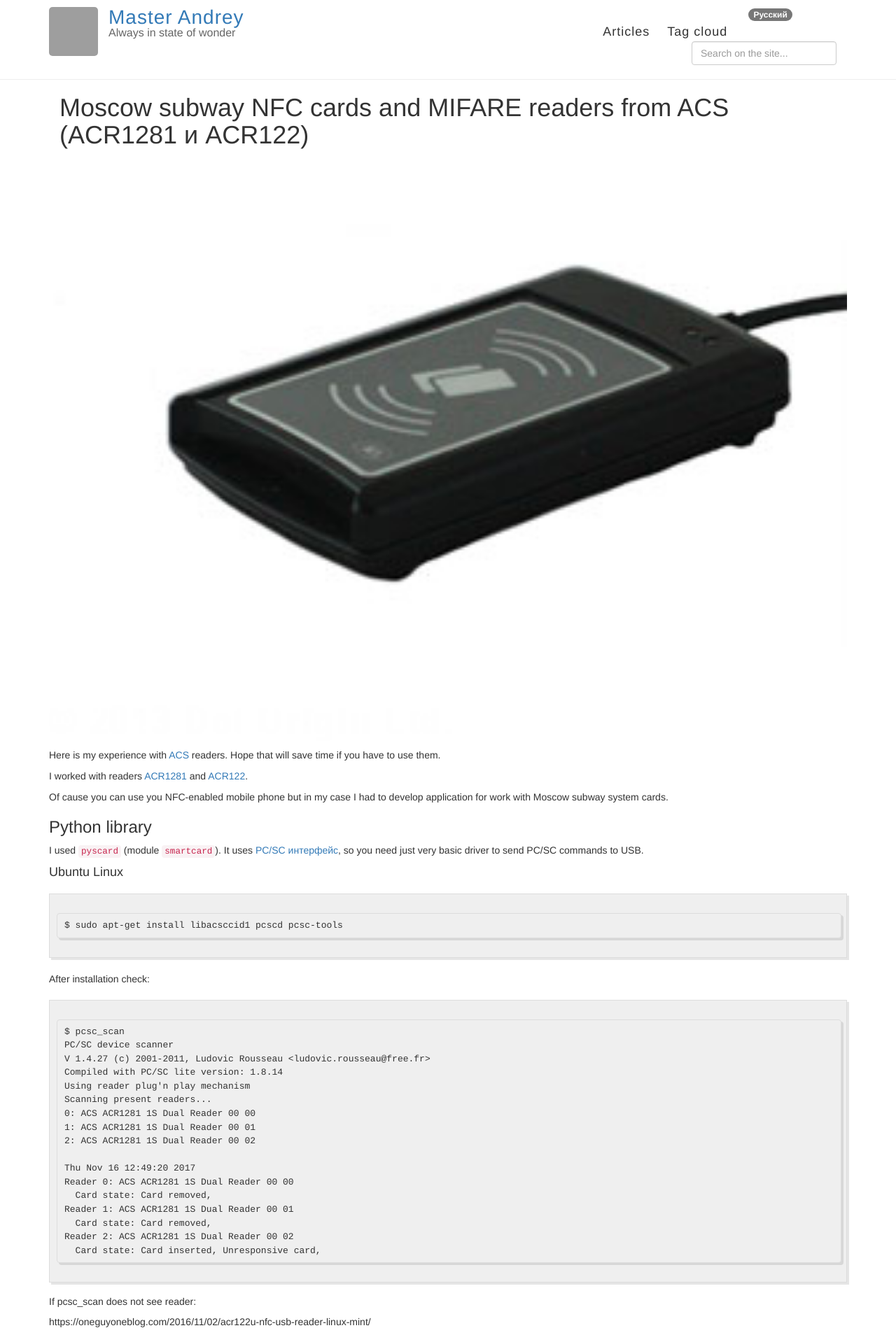
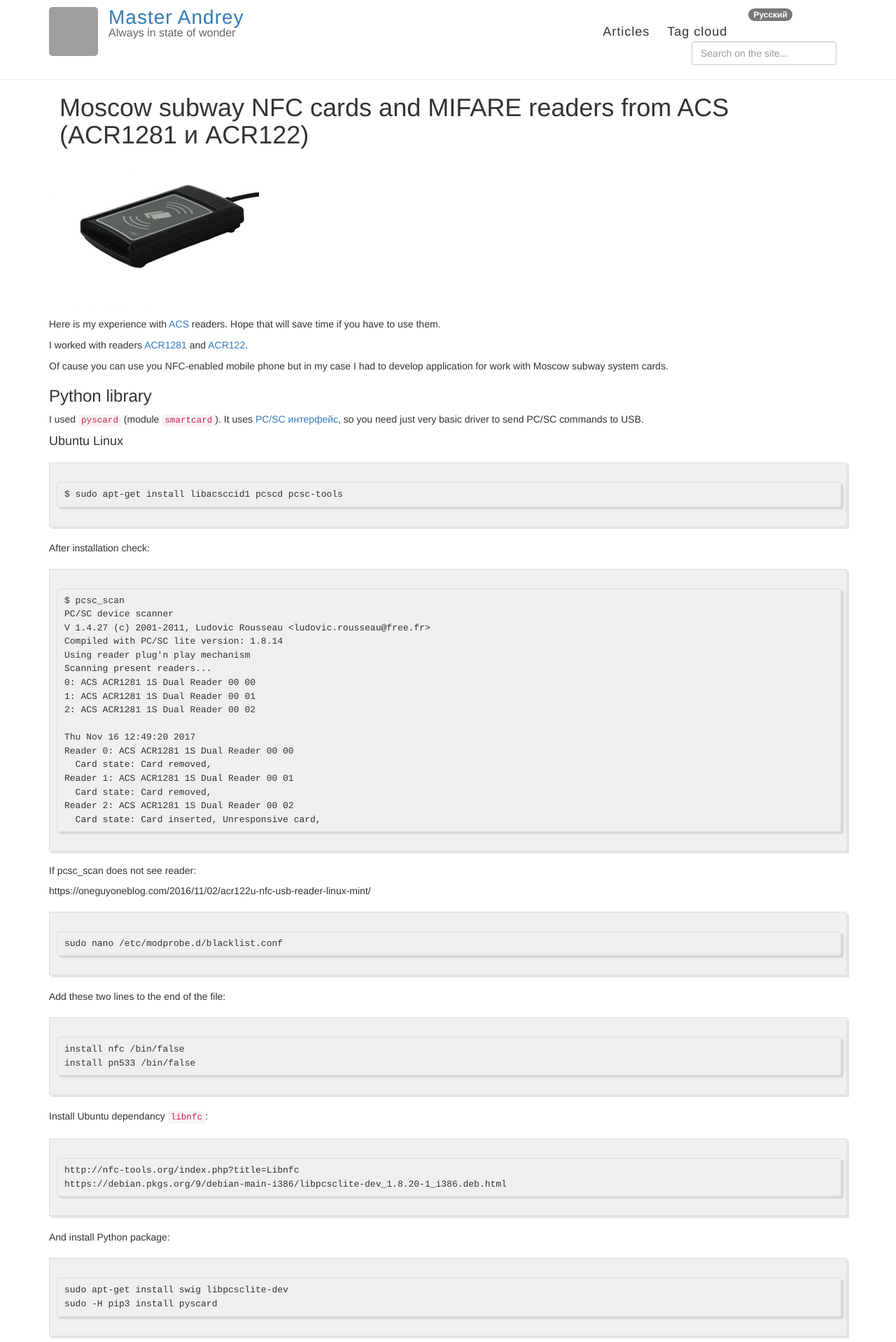
Before and after one commit to andgineer/sorokin.engineer, a Jekyll site: the page built from posts/en/_posts/2016-11-07-nfc_mifare_reader.md, in a window 1280 px wide. Shown: the top 1918 px of the page at 70% size. Built offline with Jekyll 4.4.1, drawn with Linux system fonts in a browser that asks for light colours; nearby versions of some CDN libraries; comment, search, counter and statistics services are not loaded; grey boxes are pictures that could not be loaded.

Commit message:
NFC - pic-3

```diff
--- a/posts/en/_posts/2016-11-07-nfc_mifare_reader.md
+++ b/posts/en/_posts/2016-11-07-nfc_mifare_reader.md
@@ -7,7 +7,7 @@ comments: true
 tags: [NFC, MIFARE, python]
 ---
 
-![](/images/acr1281.jpg){:.post-title}
+![](/images/acr1281.jpg)
 
 Here is my experience with [ACS](https://www.acs.com.hk) readers.
 Hope that will save time if you have to use them.
```
Also changed, not shown: posts/ru/_posts/2016-11-07-nfc_mifare_reader.md (+1 -1 lines).
